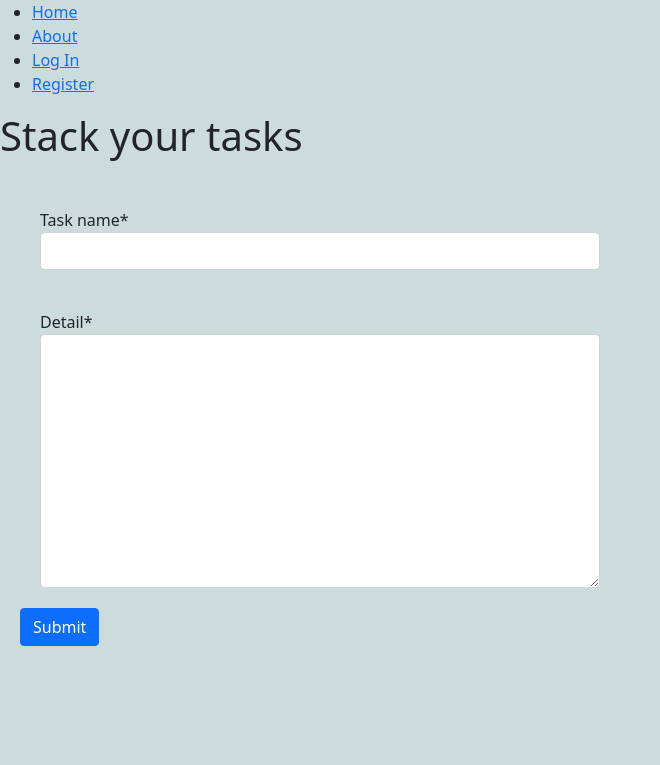
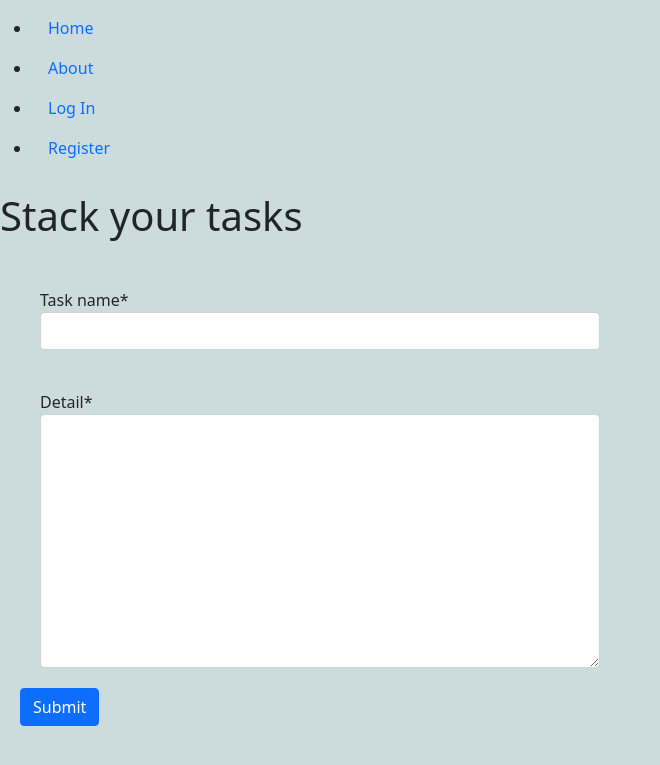
Before and after one commit to kghudgens/Stack, a Django app: page / in a window 1280 px wide. Shown: the top 765 px of the page, without its empty margins (0-660 px from the left). Run offline with Django 3.2, Linux system fonts and the light colour scheme; some libraries are stand-ins or nearby versions.

Commit message:
began adding css classes

```diff
--- a/Stack_project/Stack/templates/Stack/base.html
+++ b/Stack_project/Stack/templates/Stack/base.html
@@ -14,24 +14,26 @@
 </head>
 <body>
 <!-- Nav Bar -->
-  <nav>
+
+  <nav class='navbar navbar-expand-lg '>
+    <div>
     <ul>
-      <li>
-        <a href="#"> Home</a>
-      </li>
-      <li>
-        <a href="#">About</a>
-      </li>
-      <li>
-        <a href="#">Log In</a>
-      </li>
-      <li>
-        <a href="#">Register</a>
-      </li>
+        <li class="nav-item">
+          <a class="nav-link" href="#"> Home</a>
+        </li>
+        <li class="nav-item">
+          <a class="nav-link" href="#">About</a>
+        </li>
+        <li class="nav-item">
+          <a class="nav-link" href="#">Log In</a>
+        </li>
+        <li class="nav-item">
+          <a class="nav-link" href="#">Register</a>
+        </li>
     </ul>
+     </div>
+  </nav>
 
-
-  </nav>
 <!-- Customized content  -->
     {%block content%}
     {%endblock content%}
```
